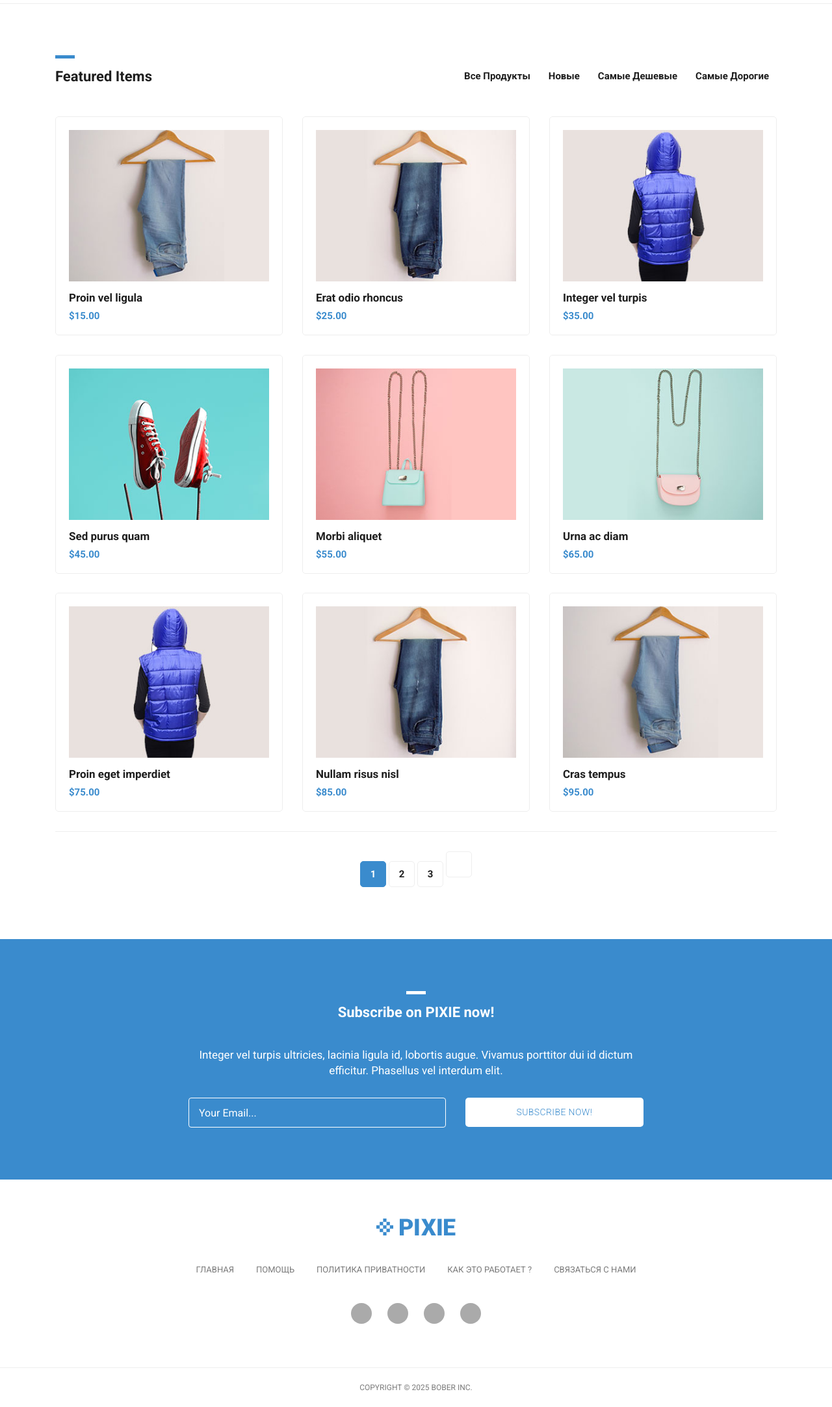
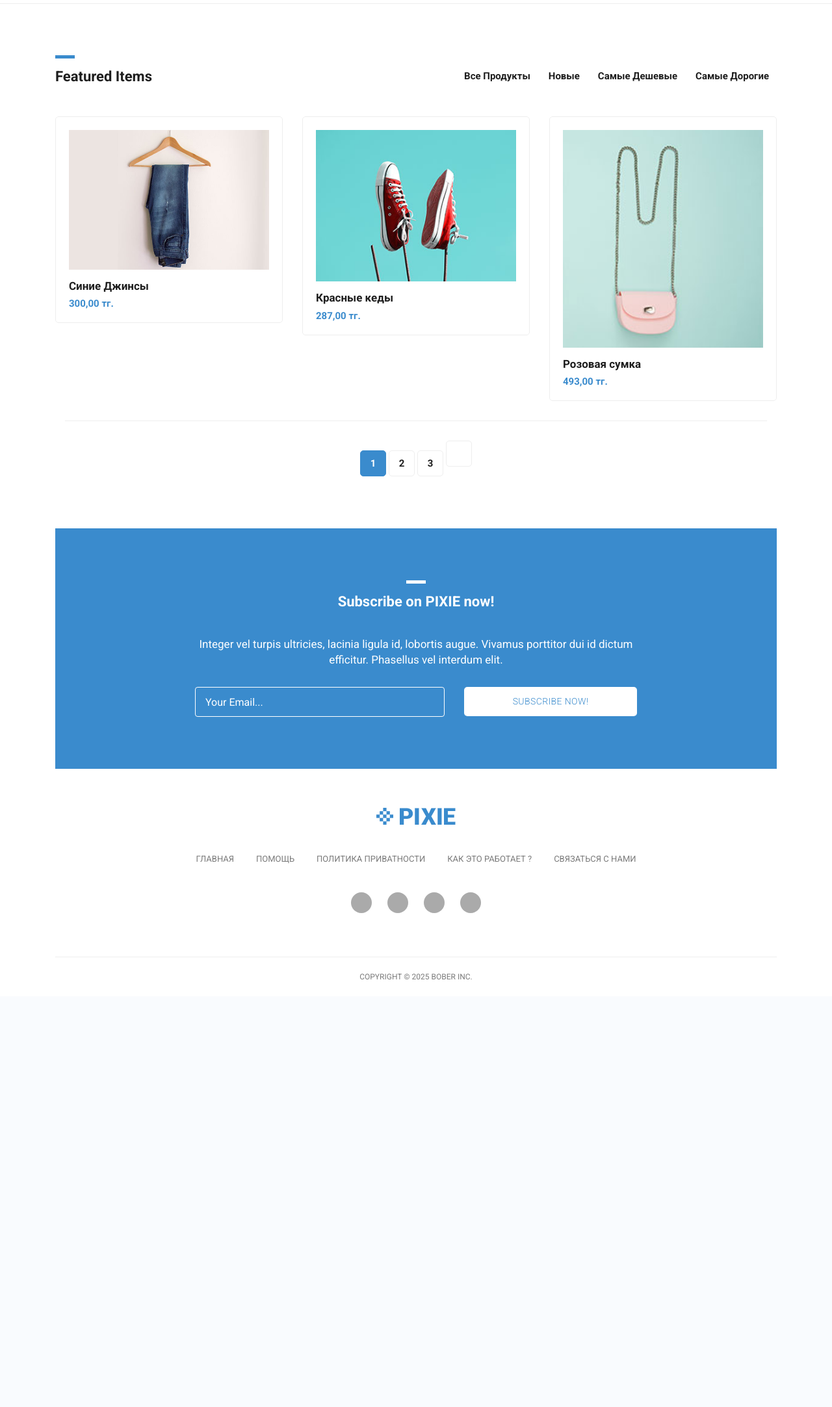
Before and after one commit to darukt/stepshop, a Django app: template templates/products.html in a window 1280 px wide. Shown: the part 185-2350 px from the top of the page at 65% size. After the commit the page ends 1692 px from the top, so only its background shows below. Run offline with Django 5.2, Linux system fonts and the light colour scheme; the template is opened without the code that fills it: values that come from a table or form of the project are taken from there, others are empty; data comes from the database, SQL or seed files in the repository; some libraries are stand-ins or nearby versions.

Commit message:
Update products.html

```diff
--- a/templates/products.html
+++ b/templates/products.html
@@ -23,92 +23,24 @@
       </div>
     </div>
 
-    <div class="featured container no-gutter">
-
-        <div class="row posts">
-            <div id="1" class="item new col-md-4">
-              <a href="{% url 'mainapp:product' %}">
+ <div class="featured container no-gutter">
+    <div class="row posts">
+    {% for product in products %}
+        <div id="{{ forloop.counter }}" class="item new col-md-4">
+            <a href="#">
                 <div class="featured-item">
-                  <img src="{% static 'assets/images/product-01.jpg'%}" alt="">
-                  <h4>Proin vel ligula</h4>
-                  <h6>$15.00</h6>
+                    {% if product.image %}
+                        <img src="{{ product.image.url }}" alt="{{ product.name }}">
+                    {% else %}
+                        <img src="{% static 'assets/images/default.png' %}" alt="Нет изображения">
+                    {% endif %}
+                    <h4>{{ product.name }}</h4>
+                    <h6>{{ product.price }} тг.</h6>
                 </div>
-              </a>
-            </div>
-            <div id="2" class="item high col-md-4">
-              <a href="{% url 'mainapp:product' %}">
-                <div class="featured-item">
-                  <img src="{% static 'assets/images/product-02.jpg'%}" alt="">
-                  <h4>Erat odio rhoncus</h4>
-                  <h6>$25.00</h6>
-                </div>
-              </a>
-            </div>
-            <div id="3" class="item low col-md-4">
-              <a href="{% url 'mainapp:product' %}">
-                <div class="featured-item">
-                  <img src="{% static 'assets/images/product-03.jpg'%}" alt="">
-                  <h4>Integer vel turpis</h4>
-                  <h6>$35.00</h6>
-                </div>
-              </a>
-            </div>
-            <div id="4" class="item low col-md-4">
-              <a href="{% url 'mainapp:product' %}">
-                <div class="featured-item">
-                  <img src="{% static 'assets/images/product-04.jpg'%}" alt="">
-                  <h4>Sed purus quam</h4>
-                  <h6>$45.00</h6>
-                </div>
-              </a>
-            </div>
-            <div id="5" class="item new high col-md-4">
-              <a href="{% url 'mainapp:product' %}">
-                <div class="featured-item">
-                  <img src="{% static 'assets/images/product-05.jpg'%}" alt="">
-                  <h4>Morbi aliquet</h4>
-                  <h6>$55.00</h6>
-                </div>
-              </a>
-            </div>
-            <div id="6" class="item new col-md-4">
-              <a href="{% url 'mainapp:product' %}">
-                <div class="featured-item">
-                  <img src="{% static 'assets/images/product-06.jpg'%}" alt="">
-                  <h4>Urna ac diam</h4>
-                  <h6>$65.00</h6>
-                </div>
-              </a>
-            </div>
-            <div id="7" class="item new high col-md-4">
-              <a href="{% url 'mainapp:product' %}">
-                <div class="featured-item">
-                  <img src="{% static 'assets/images/product-03.jpg'%}" alt="">
-                  <h4>Proin eget imperdiet</h4>
-                  <h6>$75.00</h6>
-                </div>
-              </a>
-            </div>
-            <div id="8" class="item low new col-md-4">
-              <a href="{% url 'mainapp:product' %}">
-                <div class="featured-item">
-                  <img src="{% static 'assets/images/product-02.jpg'%}" alt="">
-                  <h4>Nullam risus nisl</h4>
-                  <h6>$85.00</h6>
-                </div>
-              </a>
-            </div>
-            <div id="9" class="item new col-md-4">
-              <a href="{% url 'mainapp:product' %}">
-                <div class="featured-item">
-                  <img src="{% static 'assets/images/product-01.jpg'%}" alt="">
-                  <h4>Cras tempus</h4>
-                  <h6>$95.00</h6>
-                </div>
-              </a>
-            </div>
+            </a>
         </div>
-    </div>
+    {% endfor %}
+</div>
 
     <div class="page-navigation">
       <div class="container">
```
